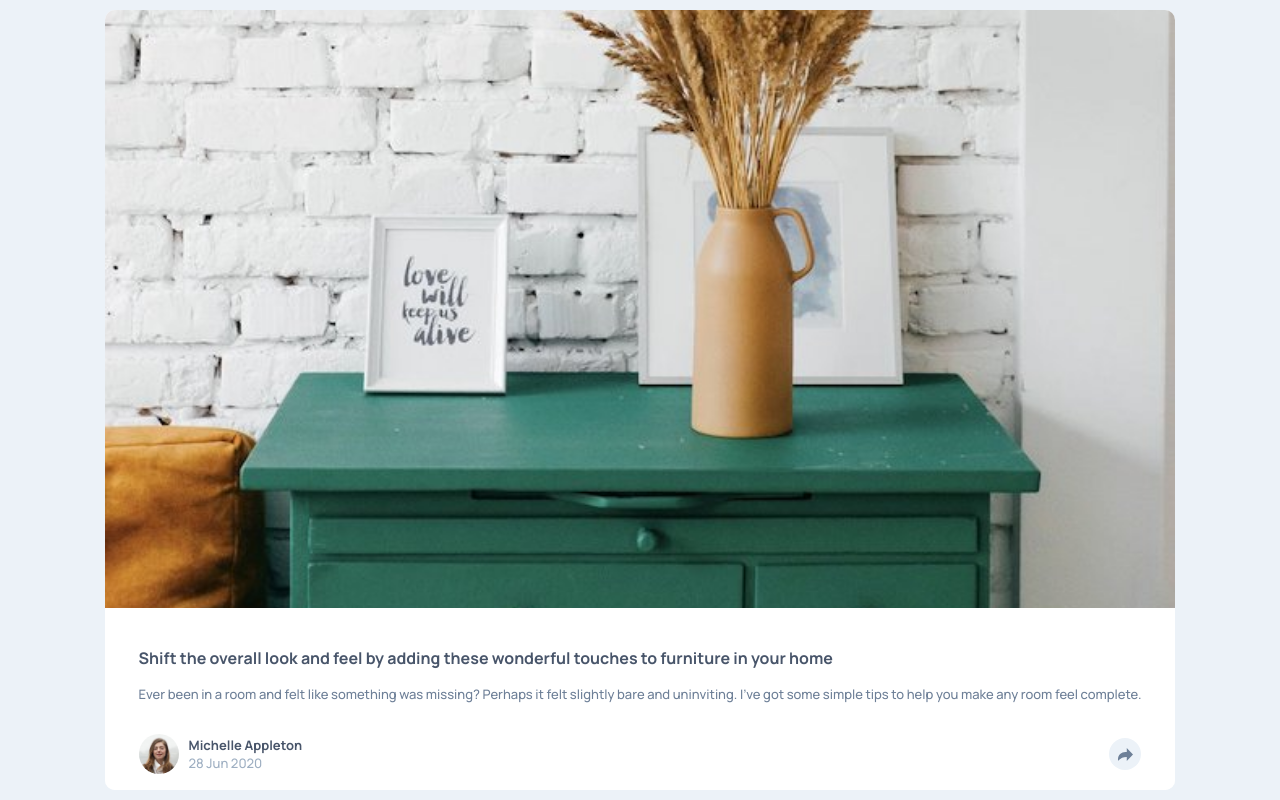
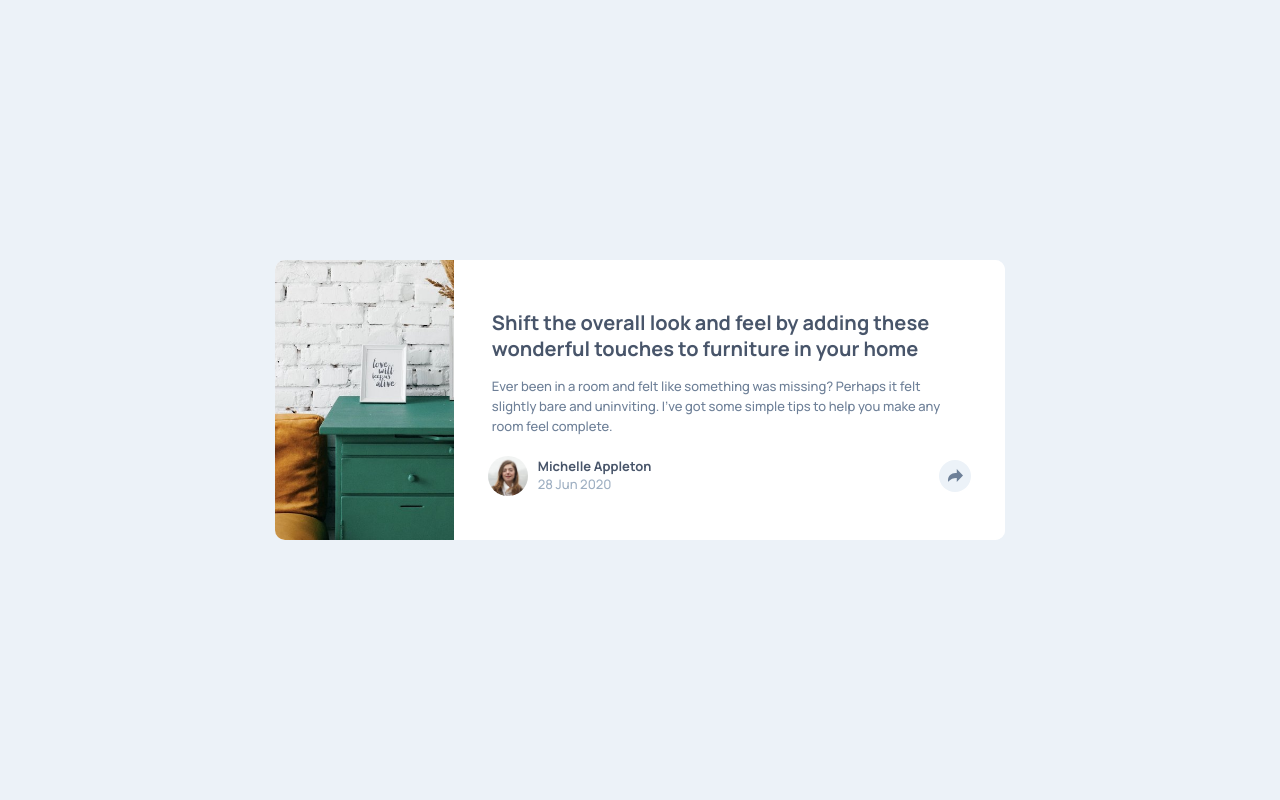
Before and after one commit to tloyan/frontendmentor, a Next.js app: page /article-preview-component in a window 1280 px wide. Built offline with nearby package versions, Linux system fonts and the light colour scheme.

Commit message:
update html and add css for desktop

```diff
--- a/components/article-preview-component/index.js
+++ b/components/article-preview-component/index.js
@@ -6,12 +6,14 @@ import style from './style.module.css';
 const ArticlePreviewComponentComponent = () => {
   const [active, setActive] = useState(false);
   const sharecontentstyle = active ? style.share_content + ' ' + style.active : style.share_content;
+  const sharecontentdesktopstyle = active ? style.share_content_desktop + ' ' + style.active : style.share_content_desktop;
   return (
     <div className={style.container}>
       <div className={style.article_preview_container}>
         <div className={style.article_preview_image_wrapper}>
           <img src="/article-preview-component/drawers.jpg" />
         </div>
+        <div className={style.article_preview_main}>
           <div className={style.article_preview_content}>
             <p className={style.article_preview_content_title}>
               Shift the overall look and feel by adding these wonderful
@@ -34,7 +36,18 @@ const ArticlePreviewComponentComponent = () => {
                   <p>28 Jun 2020</p>
                 </div>
               </div>
-              <button className={style.author_content_description_share_button} onClick={() => setActive(true)}>
+              <button className={style.author_content_description_share_button} onClick={() => setActive(!active)}>
+                <div className={sharecontentdesktopstyle}>
+                  <div className={style.share_content_main}>
+                    <p>Share</p>
+                    <div className={style.share_content_main_icon_container}>
+                      <div><img src="/article-preview-component/icon-facebook.svg" /></div>
+                      <div><img src="/article-preview-component/icon-twitter.svg" /></div>
+                      <div><img src="/article-preview-component/icon-pinterest.svg" /></div>
+                    </div>
+                  </div>
+                  <div className={style.triange}></div>
+                </div>
                 <ShareLogo />
               </button>
             </div>
@@ -54,6 +67,7 @@ const ArticlePreviewComponentComponent = () => {
           </div>
         </div>
       </div>
+    </div>
   );
 }
 
--- a/components/article-preview-component/style.module.css
+++ b/components/article-preview-component/style.module.css
@@ -36,6 +36,11 @@
   height: auto;
   margin-top: -5%;
   margin-bottom: -14.5%;
+}
+
+.article_preview_main {
+  display: flex;
+  flex-direction: column;
 }
 
 .article_preview_content {
@@ -110,7 +115,7 @@
   height: 32px;
   border: none;
   border-radius: 16px;
-  overflow: hidden;
+  /* overflow: hidden; */
 
   display: flex;
   justify-content: center;
@@ -173,6 +178,11 @@
   align-items: center;
 }
 
+.share_content_main_icon_container > * {
+  display: flex;
+  align-items: center;
+}
+
 .share_content_main_icon_container > * + * {
   margin-left: 16px;
 }
@@ -210,3 +220,85 @@
 .share_content_button:hover > svg > path {
   fill: var(--desaturated-dark-blue);
 }
+
+@media (min-width: 900px) {
+  .article_preview_container {
+    overflow: visible;
+    max-width: 730px;
+    max-height: 280px;
+    flex-direction: row;
+  }
+
+  .article_preview_image_wrapper {
+    border-top-left-radius: 10px;
+    border-bottom-left-radius: 10px;
+  }
+
+
+  .article_preview_image_wrapper > img {
+    width: auto;
+    height: 100%;
+    margin-top: 0%;
+    margin-bottom: 0%;
+  }
+
+  .article_preview_main {
+    justify-content: center;
+    border-top-right-radius: 10px;
+    border-bottom-right-radius: 10px;
+  }
+
+  .article_preview_content {
+    padding-top: 5px;
+    padding-left: 38px;
+    padding-right: 38px;
+  }
+
+  .article_preview_content_title {
+    line-height: 26px;
+    font-size: 20px;
+  }
+
+  .author_content {
+    padding-top: 0px;
+    padding-bottom: 0px;
+  }
+
+
+  .share_content.active {
+    display: none;
+  }
+
+  .author_content_description_share_button {
+    position: relative;
+  }
+
+  .share_content_desktop {
+    display: none;
+    padding-top: 14px;
+    padding-bottom: 14px;
+    padding-left: 28px;
+    padding-right: 28px;
+    border-radius: 5px;
+    background-color: var(--very-dark-grayish-blue);
+
+    box-shadow: 0px 3px 5px hsl(212, 23%, 69%, 50%);
+
+    position: absolute;
+    top: -237%;
+    left: -334%;
+  }
+
+  .share_content_desktop.active {
+    display: block;
+  }
+
+  .triange {
+    position: absolute;
+    width: 16px;
+    height: 16px;
+    bottom: -8px;
+    left: 48%;
+    transform: rotate(45deg);
+  }
+}
```
Lines whose indentation alone changed are shown as unchanged.
